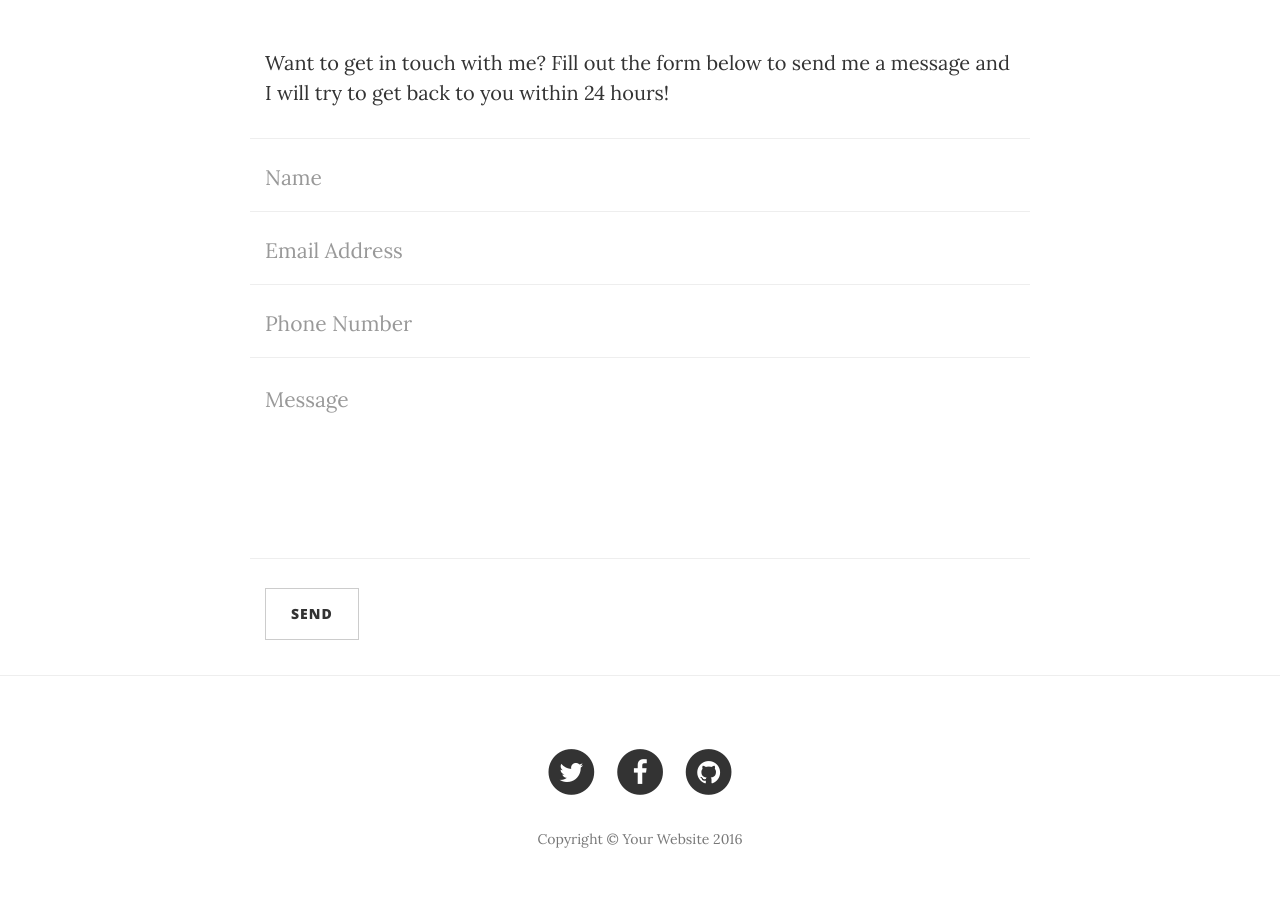
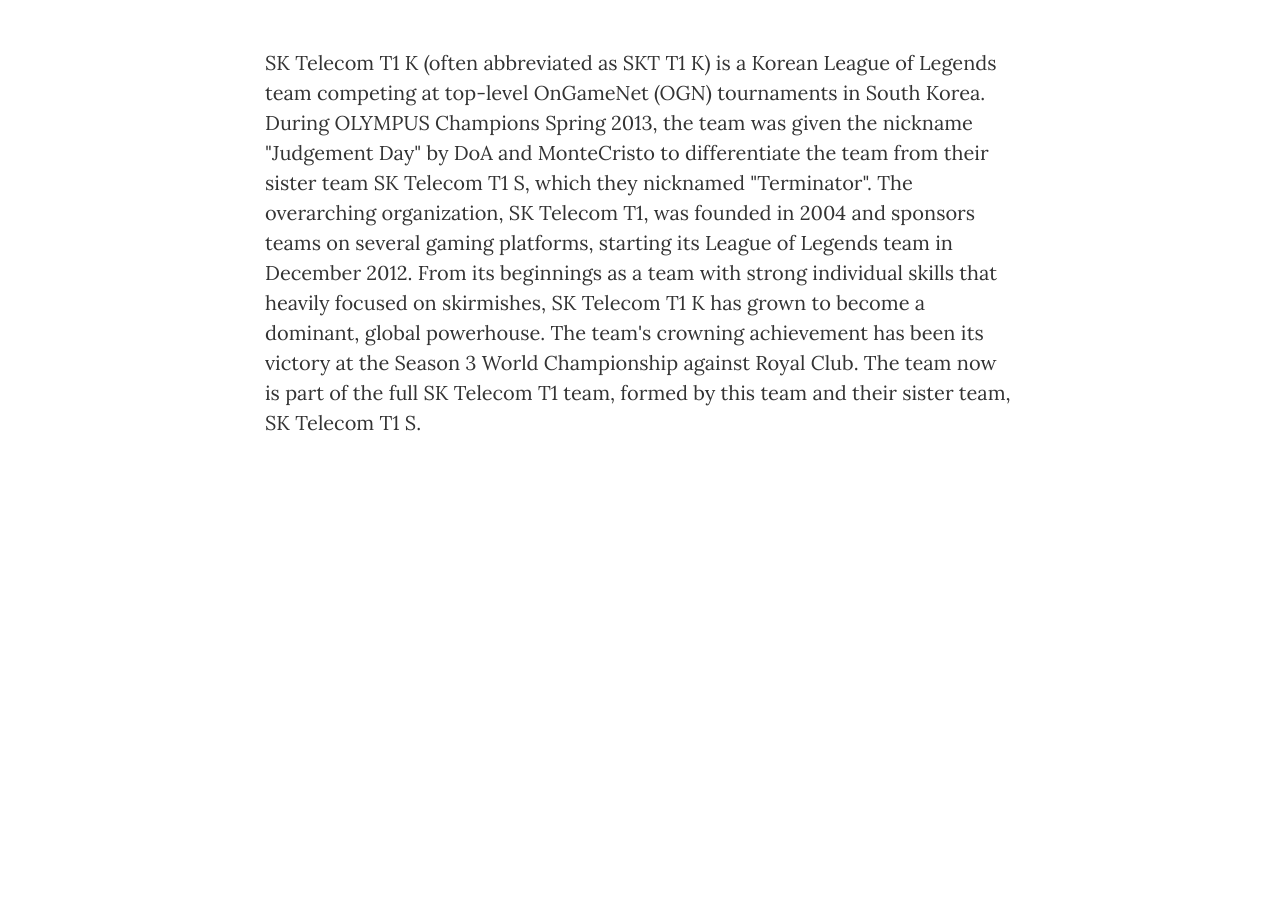
Before and after one commit to pauljohnrabang/pauljohnrabang.goihub.io, a website: page contact.html in a window 1280 px wide. Shown: the part 480-1395 px from the top of the page. After the commit the page ends 948 px from the top, so only its background shows below. Drawn offline with nearby package versions, Linux system fonts and the light colour scheme.

Commit message:
Update contact.html

```diff
--- a/contact.html
+++ b/contact.html
@@ -9,7 +9,7 @@
     <meta name="description" content="">
     <meta name="author" content="">
 
-    <title>Clean Blog - Contact</title>
+    <title>LOL</title>
 
     <!-- Bootstrap Core CSS -->
     <link href="vendor/bootstrap/css/bootstrap.min.css" rel="stylesheet">
@@ -87,89 +87,13 @@
     <div class="container">
         <div class="row">
             <div class="col-lg-8 col-lg-offset-2 col-md-10 col-md-offset-1">
-                <p>Want to get in touch with me? Fill out the form below to send me a message and I will try to get back to you within 24 hours!</p>
-                <!-- Contact Form - Enter your email address on line 19 of the mail/contact_me.php file to make this form work. -->
-                <!-- WARNING: Some web hosts do not allow emails to be sent through forms to common mail hosts like Gmail or Yahoo. It's recommended that you use a private domain email address! -->
-                <!-- NOTE: To use the contact form, your site must be on a live web host with PHP! The form will not work locally! -->
-                <form name="sentMessage" id="contactForm" novalidate>
-                    <div class="row control-group">
-                        <div class="form-group col-xs-12 floating-label-form-group controls">
-                            <label>Name</label>
-                            <input type="text" class="form-control" placeholder="Name" id="name" required data-validation-required-message="Please enter your name.">
-                            <p class="help-block text-danger"></p>
-                        </div>
-                    </div>
-                    <div class="row control-group">
-                        <div class="form-group col-xs-12 floating-label-form-group controls">
-                            <label>Email Address</label>
-                            <input type="email" class="form-control" placeholder="Email Address" id="email" required data-validation-required-message="Please enter your email address.">
-                            <p class="help-block text-danger"></p>
-                        </div>
-                    </div>
-                    <div class="row control-group">
-                        <div class="form-group col-xs-12 floating-label-form-group controls">
-                            <label>Phone Number</label>
-                            <input type="tel" class="form-control" placeholder="Phone Number" id="phone" required data-validation-required-message="Please enter your phone number.">
-                            <p class="help-block text-danger"></p>
-                        </div>
-                    </div>
-                    <div class="row control-group">
-                        <div class="form-group col-xs-12 floating-label-form-group controls">
-                            <label>Message</label>
-                            <textarea rows="5" class="form-control" placeholder="Message" id="message" required data-validation-required-message="Please enter a message."></textarea>
-                            <p class="help-block text-danger"></p>
-                        </div>
-                    </div>
-                    <br>
-                    <div id="success"></div>
-                    <div class="row">
-                        <div class="form-group col-xs-12">
-                            <button type="submit" class="btn btn-default">Send</button>
-                        </div>
-                    </div>
-                </form>
-            </div>
-        </div>
-    </div>
+                <p>SK Telecom T1 K (often abbreviated as SKT T1 K) is a Korean League of Legends team competing at top-level OnGameNet (OGN) tournaments in South Korea. During OLYMPUS Champions Spring 2013, the team was given the nickname "Judgement Day" by DoA and MonteCristo to differentiate the team from their sister team SK Telecom T1 S, which they nicknamed "Terminator". The overarching organization, SK Telecom T1, was founded in 2004 and sponsors teams on several gaming platforms, starting its League of Legends team in December 2012. From its beginnings as a team with strong individual skills that heavily focused on skirmishes, SK Telecom T1 K has grown to become a dominant, global powerhouse. The team's crowning achievement has been its victory at the Season 3 World Championship against Royal Club. The team now is part of the full SK Telecom T1 team, formed by this team and their sister team, SK Telecom T1 S.</p>
 
-    <hr>
 
-    <!-- Footer -->
-    <footer>
-        <div class="container">
-            <div class="row">
-                <div class="col-lg-8 col-lg-offset-2 col-md-10 col-md-offset-1">
-                    <ul class="list-inline text-center">
-                        <li>
-                            <a href="#">
-                                <span class="fa-stack fa-lg">
-                                    <i class="fa fa-circle fa-stack-2x"></i>
-                                    <i class="fa fa-twitter fa-stack-1x fa-inverse"></i>
-                                </span>
-                            </a>
-                        </li>
-                        <li>
-                            <a href="#">
-                                <span class="fa-stack fa-lg">
-                                    <i class="fa fa-circle fa-stack-2x"></i>
-                                    <i class="fa fa-facebook fa-stack-1x fa-inverse"></i>
-                                </span>
-                            </a>
-                        </li>
-                        <li>
-                            <a href="#">
-                                <span class="fa-stack fa-lg">
-                                    <i class="fa fa-circle fa-stack-2x"></i>
-                                    <i class="fa fa-github fa-stack-1x fa-inverse"></i>
-                                </span>
-                            </a>
-                        </li>
-                    </ul>
-                    <p class="copyright text-muted">Copyright &copy; Your Website 2016</p>
-                </div>
-            </div>
-        </div>
-    </footer>
+
+
+
+
 
     <!-- jQuery -->
     <script src="vendor/jquery/jquery.min.js"></script>
```
